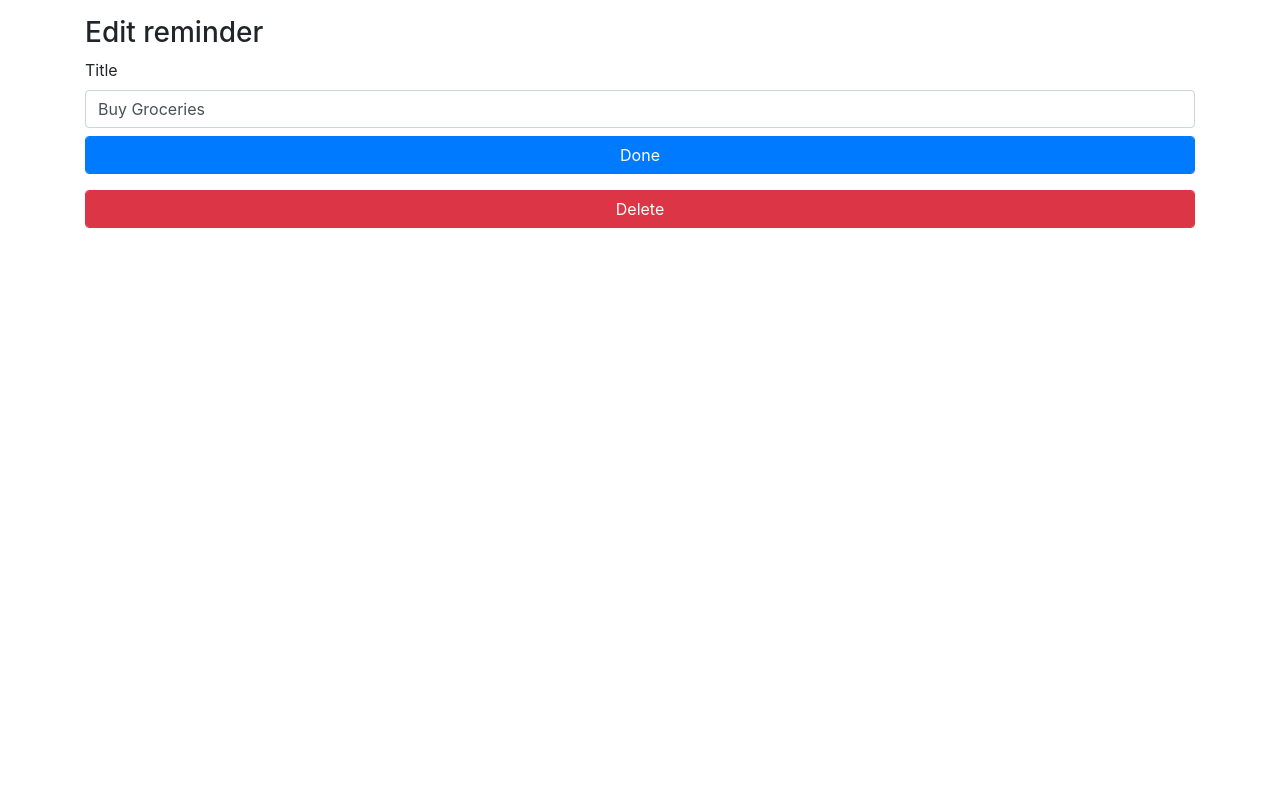
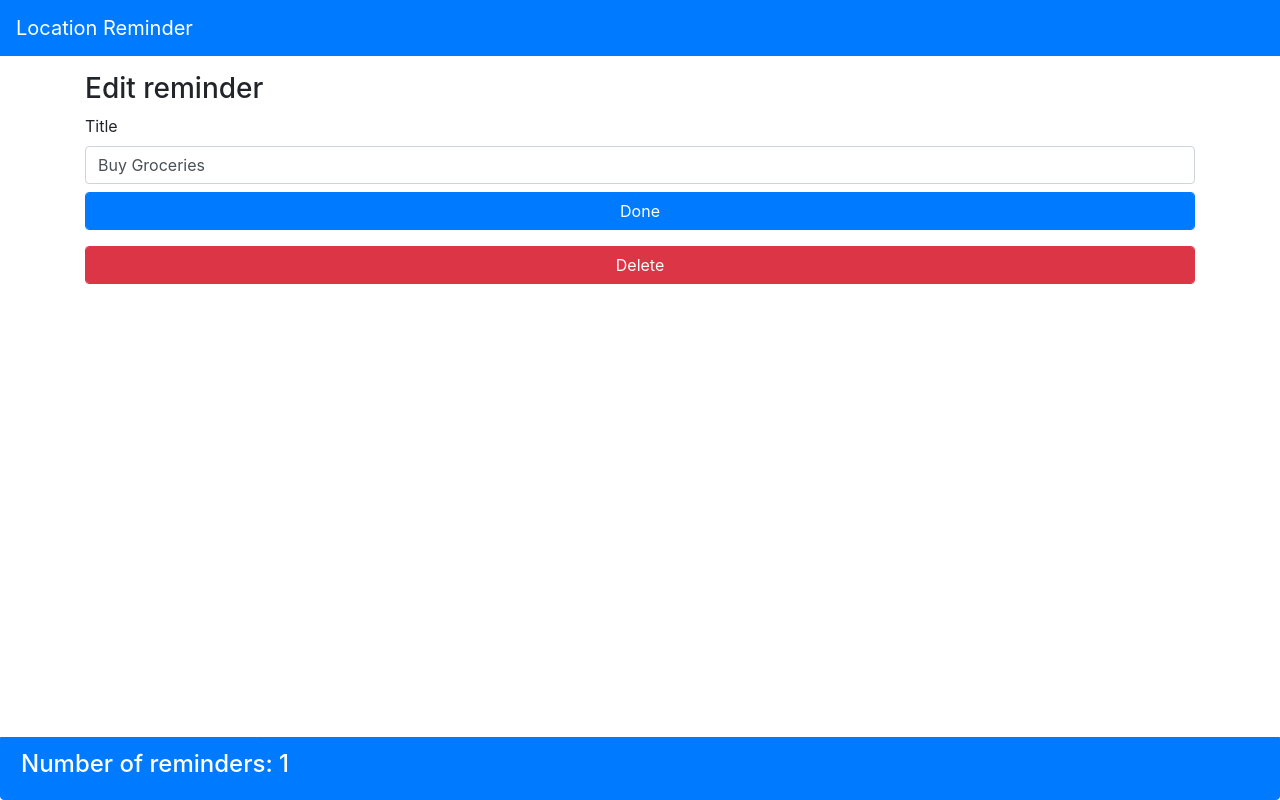
Before and after one commit to Suketu-Patel/reminderApp, a React (Create React App) app: page /edit/0 in a window 1280 px wide. Built offline with nearby package versions, Linux system fonts and the light colour scheme.

Commit message:
Add files via upload

```diff
--- a/src/components/App.js
+++ b/src/components/App.js
@@ -20,7 +20,9 @@ const App = () => {
 
                 </Route>
                 <Route path="/edit/:reminderId">
+                    <ReminderHeader />
                     <ReminderEdit />
+                    <ReminderFooter />
                 </Route>
             </Switch>
 
```
